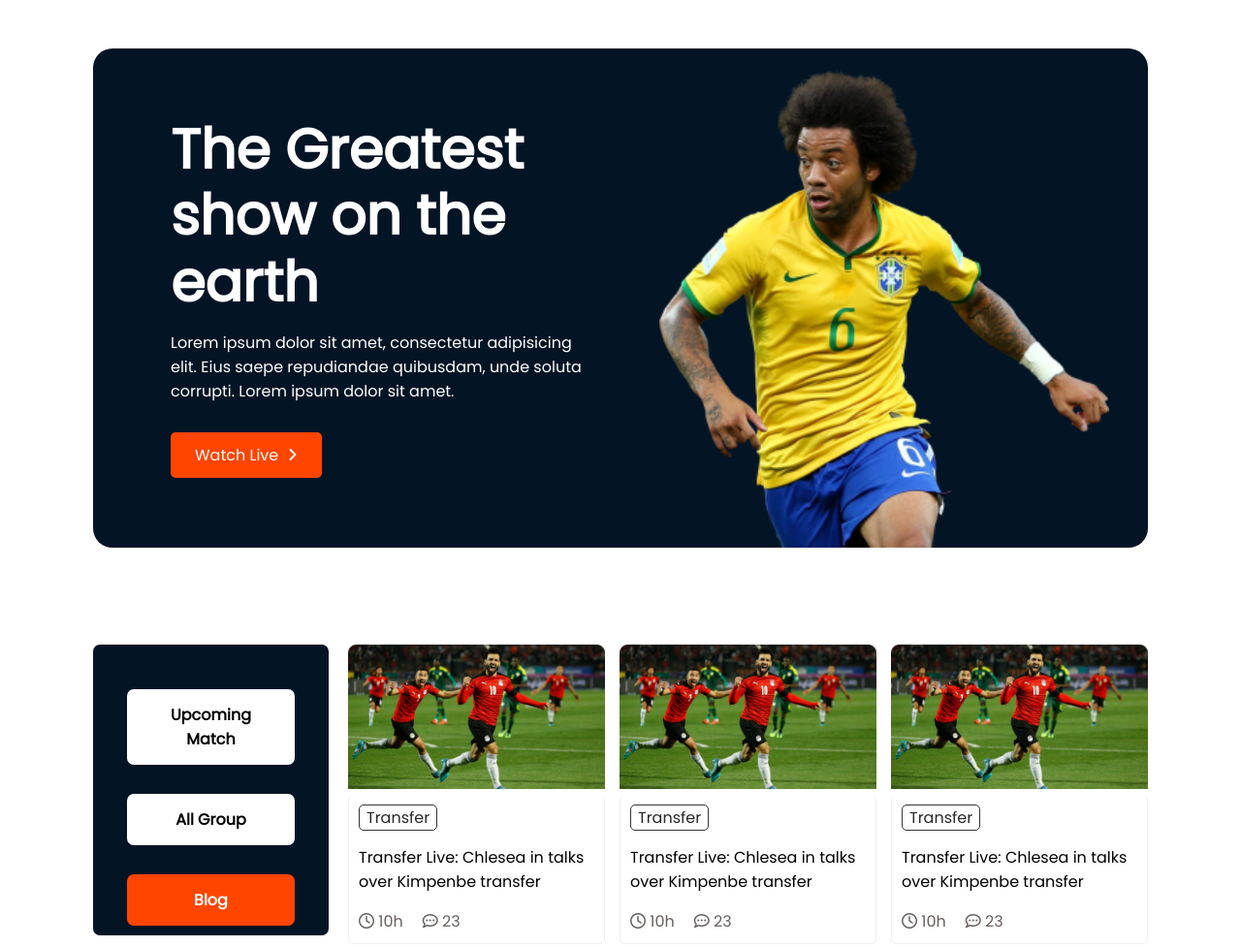
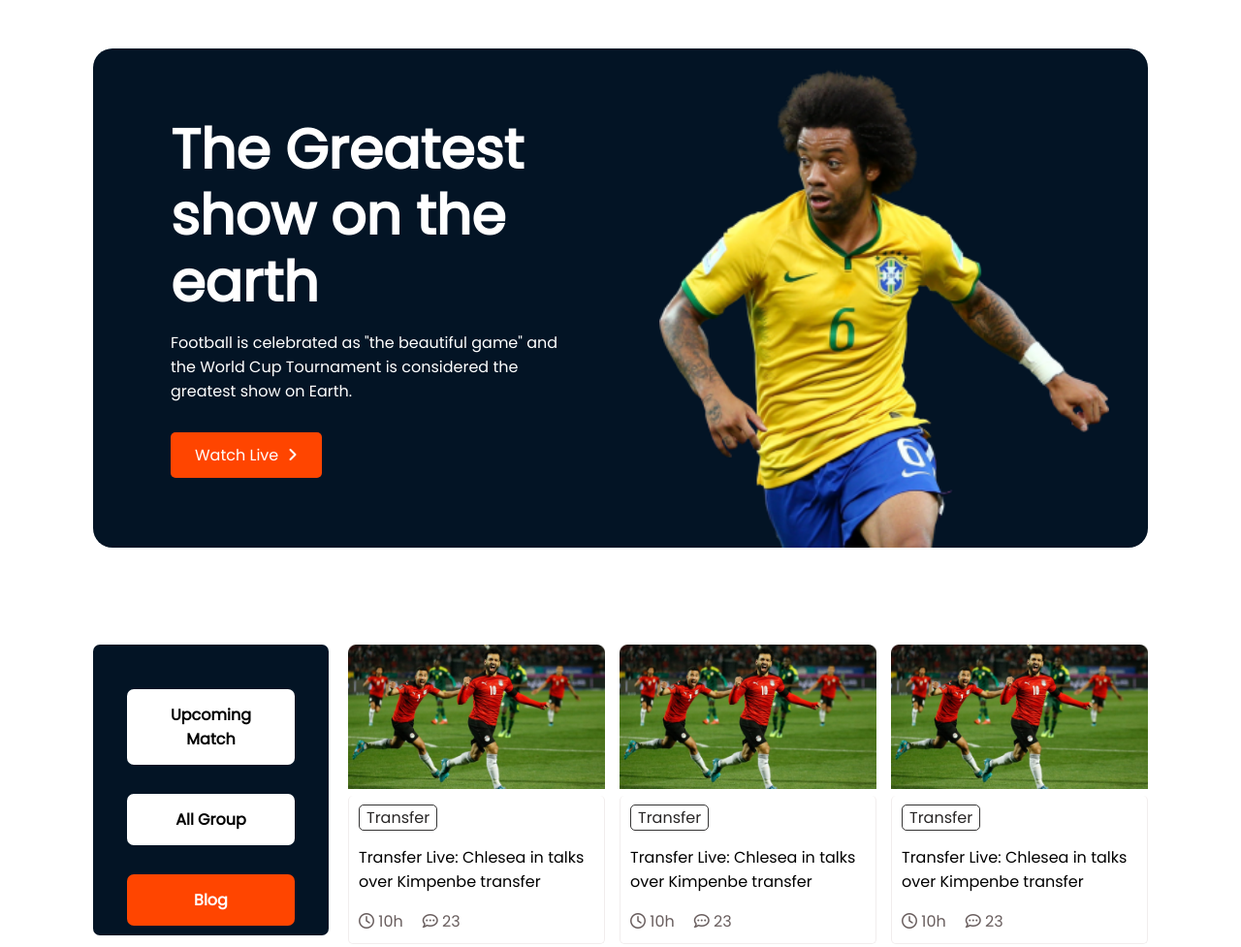
Before and after one commit to creativerze/Responsive-World-Cup-Website-Assignment-02, a plain HTML site: page index.html in a window 1280 px wide. Shown: the top 977 px of the page at 97% size. Drawn offline with Linux system fonts and the light colour scheme.

Commit message:
text added

```diff
--- a/index.html
+++ b/index.html
@@ -26,7 +26,7 @@
         <h2 class="header-title">
           The Greatest show on the earth
         </h2>
-        <p class="header-text">Lorem ipsum dolor sit amet, consectetur adipisicing elit. Eius saepe repudiandae quibusdam, unde soluta corrupti. Lorem ipsum dolor sit amet.</p>
+        <p class="header-text">Football is celebrated as "the beautiful game" and the World Cup Tournament is considered the greatest show on Earth.</p>
         <a class="header-button" target="_blank" href="https://www.savethechildren.org/us/where-we-work/bangladesh">Watch Live <i class="fa-solid fa-angle-right"></i></a>
       </div>
       <div class="header-image">
```
Also changed, not shown: new.html (+1 -1 lines).
